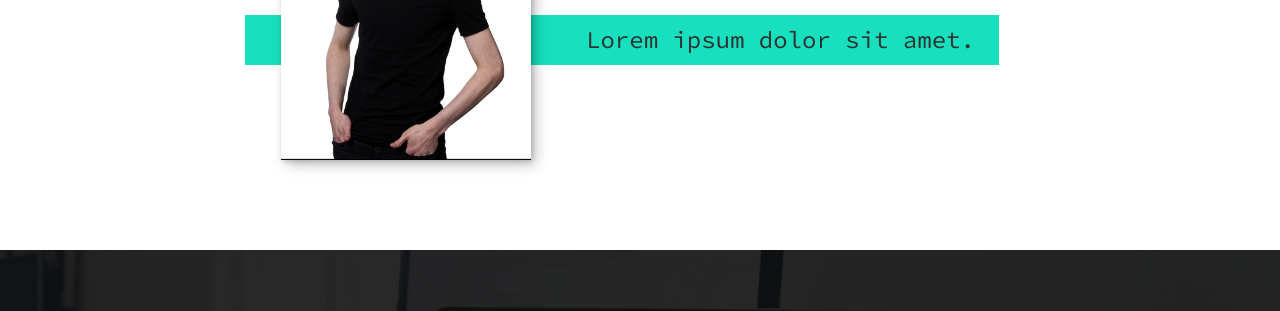
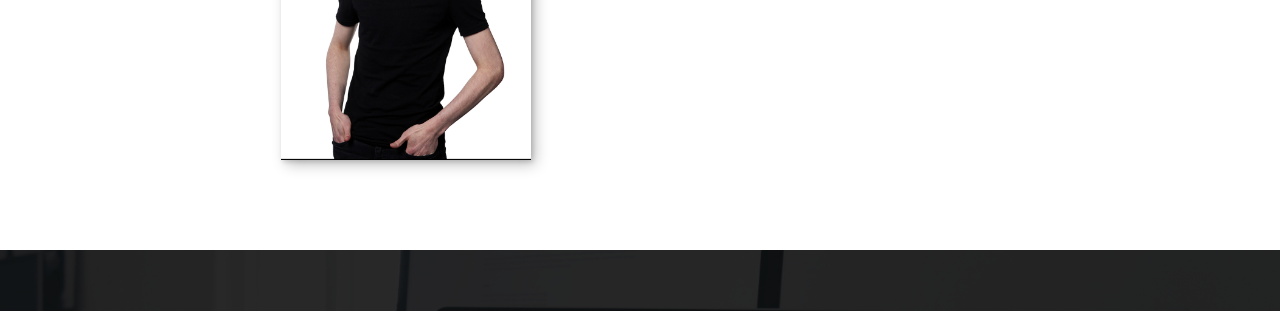
Before and after one commit to luke-h1/archived-portfolio, a website: page index.html in a window 1280 px wide. Shown: the part 344-655 px from the top of the page. Drawn offline with nearby package versions, Linux system fonts and the light colour scheme.

Commit message:
happy to deploy this to production.

```diff
--- a/index.html
+++ b/index.html
@@ -46,9 +46,9 @@
       <h1 class="section__title section__title--intro">
         Hi, I am <strong>Luke Howsam</strong>
       </h1>
-      <p class="section__subtitle section__subtitle--intro">
-        Lorem ipsum dolor sit amet.
-      </p>
+      <!-- <p class="section__subtitle section__subtitle--intro">
+        <br>
+      </p> -->
       <!--add typing js here --->
       <img src="img/luke.png" alt="" " class="intro__img" />
     </section>
```
